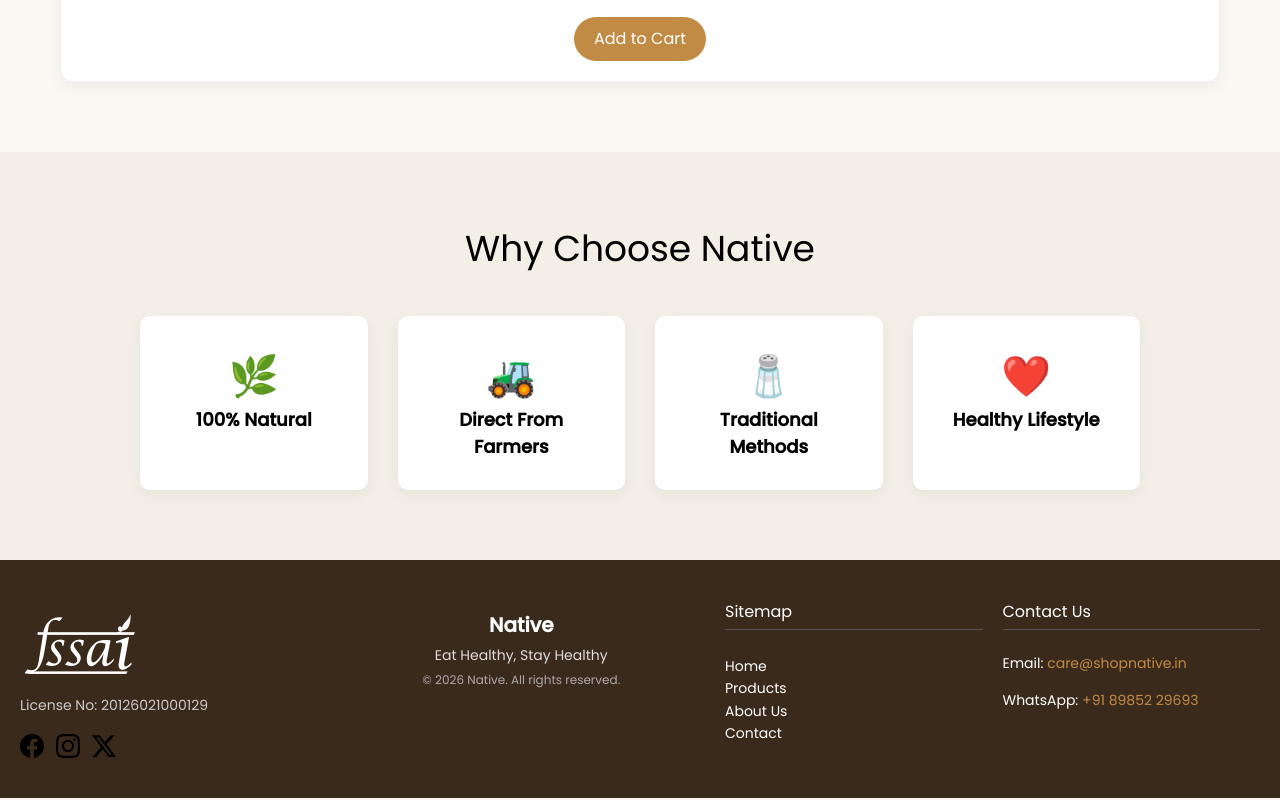
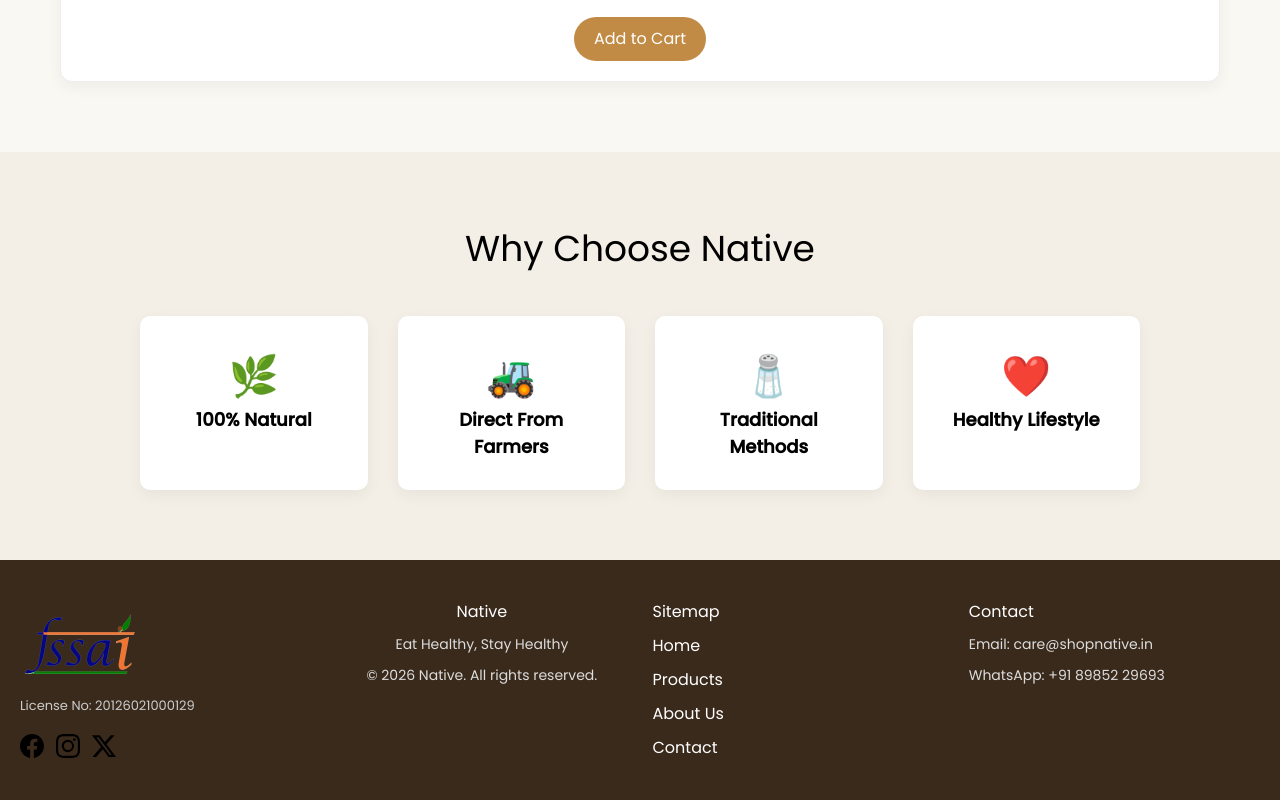
Before and after one commit to nagarajukandula55/native, a Next.js app: page / in a window 1280 px wide. Shown: the part 1560-2360 px from the top of the page. Built offline with nearby package versions, Linux system fonts and the light colour scheme.

Commit message:
Update Footer.js

```diff
--- a/components/Footer.js
+++ b/components/Footer.js
@@ -1,178 +1,151 @@
-"use client"
+"use client";
 
-import Link from "next/link"
+import Link from "next/link";
+import Image from "next/image";
 
 export default function Footer() {
+  const year = new Date().getFullYear();
+
   return (
-    <footer
-      style={{
-        background: "#3a2a1c",
-        color: "#fff",
-        padding: "40px 20px",
-        display: "flex",
-        flexWrap: "wrap",
-        justifyContent: "space-between",
-        alignItems: "flex-start",
-        gap: "20px", // reduced from 30px
-        position: "relative",
-        zIndex: 1
-      }}
-    >
-      {/* LEFT SECTION: FSSAI + Socials */}
-      <div
-        style={{
-          flex: "1 1 180px",
-          display: "flex",
-          flexDirection: "column",
-          gap: "10px",
-          minWidth: "160px"
-        }}
-      >
-        <div style={{ display: "flex", flexDirection: "column", gap: "5px" }}>
-          <img
+    <footer className="footer">
+      {/* LEFT */}
+      <div className="col">
+        <div className="logoBox">
+          <Image
             src="/fssai-logo.png"
             alt="FSSAI Logo"
-            style={{
-              width: "120px",
-              height: "auto",
-              filter: "brightness(0) invert(1)"
-            }}
+            width={120}
+            height={60}
           />
-          <span style={{ fontSize: "14px", color: "#ccc" }}>
+          <span className="smallText">
             License No: 20126021000129
           </span>
         </div>
 
-        <div
-          style={{
-            display: "flex",
-            gap: "12px", // reduced gap between icons
-            alignItems: "center",
-            marginTop: "8px"
-          }}
-        >
-          <a href="https://facebook.com" target="_blank" rel="noopener noreferrer">
-            <img src="/icons/facebook.svg" alt="Facebook" width={24} height={24} />
+        <div className="socials">
+          <a href="https://facebook.com" target="_blank" rel="noreferrer">
+            <img src="/icons/facebook.svg" alt="Facebook" width={24} />
           </a>
-          <a href="https://instagram.com/native_foodstore" target="_blank" rel="noopener noreferrer">
-            <img src="/icons/instagram.svg" alt="Instagram" width={24} height={24} />
+          <a href="https://instagram.com/native_foodstore" target="_blank" rel="noreferrer">
+            <img src="/icons/instagram.svg" alt="Instagram" width={24} />
           </a>
-          <a href="https://twitter.com" target="_blank" rel="noopener noreferrer">
-            <img src="/icons/twitter.svg" alt="Twitter" width={24} height={24} />
+          <a href="https://twitter.com" target="_blank" rel="noreferrer">
+            <img src="/icons/twitter.svg" alt="Twitter" width={24} />
           </a>
         </div>
       </div>
 
-      {/* CENTER SECTION: Brand */}
-      <div
-        style={{
-          flex: "1 1 250px",
-          textAlign: "center",
-          minWidth: "200px",
-          marginTop: "10px",
-          marginBottom: "10px"
-        }}
-      >
-        <h2 style={{ margin: 0, fontSize: "20px", fontWeight: "600" }}>Native</h2>
-        <p style={{ margin: "5px 0", fontSize: "14px", color: "#ddd" }}>
-          Eat Healthy, Stay Healthy
+      {/* CENTER */}
+      <div className="col center">
+        <h2>Native</h2>
+        <p>Eat Healthy, Stay Healthy</p>
+        <span>© {year} Native. All rights reserved.</span>
+      </div>
+
+      {/* SITEMAP */}
+      <div className="col">
+        <h3>Sitemap</h3>
+        <Link href="/">Home</Link>
+        <Link href="/products">Products</Link>
+        <Link href="/about">About Us</Link>
+        <Link href="/contact">Contact</Link>
+      </div>
+
+      {/* CONTACT */}
+      <div className="col">
+        <h3>Contact</h3>
+        <p>
+          Email:{" "}
+          <a href="mailto:care@shopnative.in">
+            care@shopnative.in
+          </a>
         </p>
-        <p style={{ margin: "5px 0", fontSize: "12px", color: "#aaa" }}>
-          © {new Date().getFullYear()} Native. All rights reserved.
+        <p>
+          WhatsApp:{" "}
+          <a
+            href="https://wa.me/918985229693"
+            target="_blank"
+            rel="noreferrer"
+          >
+            +91 89852 29693
+          </a>
         </p>
       </div>
 
-      {/* RIGHT SECTION 1: Sitemap */}
-      <div
-        style={{
-          flex: "1 1 140px", // reduced width
-          display: "flex",
-          flexDirection: "column",
-          gap: "15px",
-          minWidth: "140px"
-        }}
-      >
-        <h3
-          style={{
-            marginBottom: "10px",
-            fontSize: "16px",
-            borderBottom: "1px solid #555",
-            paddingBottom: "5px"
-          }}
-        >
-          Sitemap
-        </h3>
-        <ul style={{ listStyle: "none", padding: 0, margin: 0, fontSize: "14px", lineHeight: "1.6" }}>
-          <li>
-            <Link href="/" className="footer-link">Home</Link>
-          </li>
-          <li>
-            <Link href="/products" className="footer-link">Products</Link>
-          </li>
-          <li>
-            <Link href="/about" className="footer-link">About Us</Link>
-          </li>
-          <li>
-            <Link href="/contact" className="footer-link">Contact</Link>
-          </li>
-        </ul>
-      </div>
+      {/* STYLE */}
+      <style jsx>{`
+        .footer {
+          background: #3a2a1c;
+          color: #fff;
+          padding: 40px 20px;
+          display: flex;
+          justify-content: space-between;
+          flex-wrap: wrap;
+          gap: 25px;
+        }
 
-      {/* RIGHT SECTION 2: Contact */}
-      <div
-        style={{
-          flex: "1 1 140px", // reduced width
-          display: "flex",
-          flexDirection: "column",
-          gap: "10px",
-          minWidth: "140px"
-        }}
-      >
-        <h3
-          style={{
-            marginBottom: "10px",
-            fontSize: "16px",
-            borderBottom: "1px solid #555",
-            paddingBottom: "5px"
-          }}
-        >
-          Contact Us
-        </h3>
-        <p style={{ fontSize: "14px", margin: "3px 0" }}>
-          Email: <a href="mailto:care@shopnative.in" style={{ color: "#c28b45" }}>care@shopnative.in</a>
-        </p>
-        <p style={{ fontSize: "14px", margin: "3px 0" }}>
-          WhatsApp: <a href="https://wa.me/918985229693" target="_blank" rel="noopener noreferrer" style={{ color: "#c28b45" }}>+91 89852 29693</a>
-        </p>
-      </div>
+        .col {
+          flex: 1;
+          min-width: 180px;
+          display: flex;
+          flex-direction: column;
+          gap: 10px;
+        }
 
-      {/* Footer link hover style */}
-      <style jsx>{`
-        .footer-link {
+        .center {
+          text-align: center;
+        }
+
+        .logoBox {
+          display: flex;
+          flex-direction: column;
+          gap: 6px;
+        }
+
+        .smallText {
+          font-size: 13px;
+          color: #ccc;
+        }
+
+        .socials {
+          display: flex;
+          gap: 12px;
+          margin-top: 8px;
+        }
+
+        a {
           color: #ddd;
-          transition: 0.3s;
+          text-decoration: none;
+          font-size: 14px;
         }
-        .footer-link:hover {
+
+        a:hover {
           color: #c28b45;
         }
 
-        @media (max-width: 1024px) {
-          footer {
-            justify-content: center;
-          }
+        h2, h3 {
+          margin: 0;
         }
 
+        p, span {
+          margin: 0;
+          font-size: 14px;
+          color: #ddd;
+        }
+
+        /* RESPONSIVE */
         @media (max-width: 768px) {
-          footer {
+          .footer {
             flex-direction: column;
             align-items: center;
+            text-align: center;
           }
-          footer > div {
-            text-align: center;
+
+          .col {
             align-items: center;
           }
         }
       `}</style>
     </footer>
-  )
+  );
 }
```
